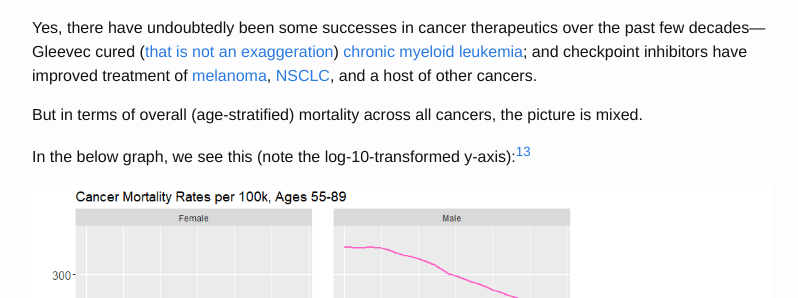
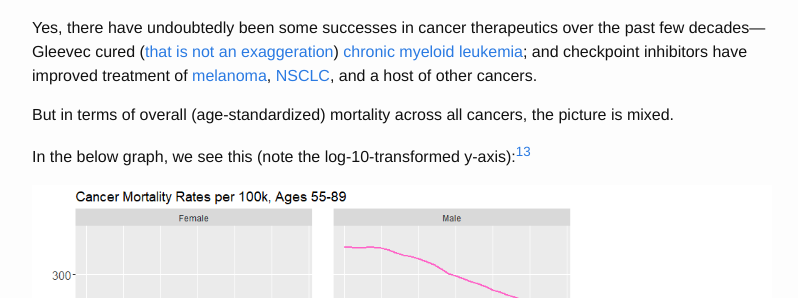
Before and after one commit to markovbio/markovbio.github.io, a Jekyll site: the page built from _posts/2022-08-01-future-history-biomedical-progress.markdown, in a window 1280 px wide and 900 px high, scrolled down 24136 px. Shown: the part 154-452 px from the top of the window, without its empty margins (238-1036 px from the left). Built offline with Jekyll 4.4.1, drawn with Linux system fonts in a browser that asks for light colours; formulas are drawn with MathJax 3.

Commit message:
Update 2022-08-01-future-history-biomedical-progress.markdown

```diff
--- a/_posts/2022-08-01-future-history-biomedical-progress.markdown
+++ b/_posts/2022-08-01-future-history-biomedical-progress.markdown
@@ -449,9 +449,9 @@
 
 Yes, there have undoubtedly been some successes in cancer therapeutics over the past few decades—Gleevec cured ([that is not an exaggeration](https://youtu.be/RjS0T_FK9rk?t=1511)) [chronic myeloid leukemia](https://seer.cancer.gov/statfacts/html/cmyl.html); and checkpoint inhibitors have improved treatment of [melanoma](https://www.nature.com/articles/s41590-022-01141-1), [NSCLC](https://www.ncbi.nlm.nih.gov/pmc/articles/PMC6879313/), and a host of other cancers.
 
-But in terms of overall (age-stratified) mortality across all cancers, the picture is mixed.
+But in terms of overall (age-standardized) mortality across all cancers, the picture is mixed.
 
-In the below graph, we see this (note the log-10-transformed y-axis):<input type="checkbox" id="cb13" /><label for="cb13"><sup></sup></label><span><br><br>Unless otherwise noted, all the following analyses look at deaths or disability-adjusted life-years lost per 100k individuals between the ages of 55 and 89. Data come from [IHME](https://www.healthdata.org/)’s [Global Burden of Disease](https://vizhub.healthdata.org/gbd-results/) dataset.<br><br></span>
+In the below graph, we see this (note the log-10-transformed y-axis):<input type="checkbox" id="cb13" /><label for="cb13"><sup></sup></label><span><br><br>Unless otherwise noted, all the following analyses look at deaths or disability-adjusted life-years lost per 100k individuals between the ages of 55 and 89, on an age-standardized basis. Data come from [IHME](https://www.healthdata.org/)’s [Global Burden of Disease](https://vizhub.healthdata.org/gbd-results/) dataset.<br><br></span>
 
 ![](../assets/log_10_mortality_55_89.png)
 
```
